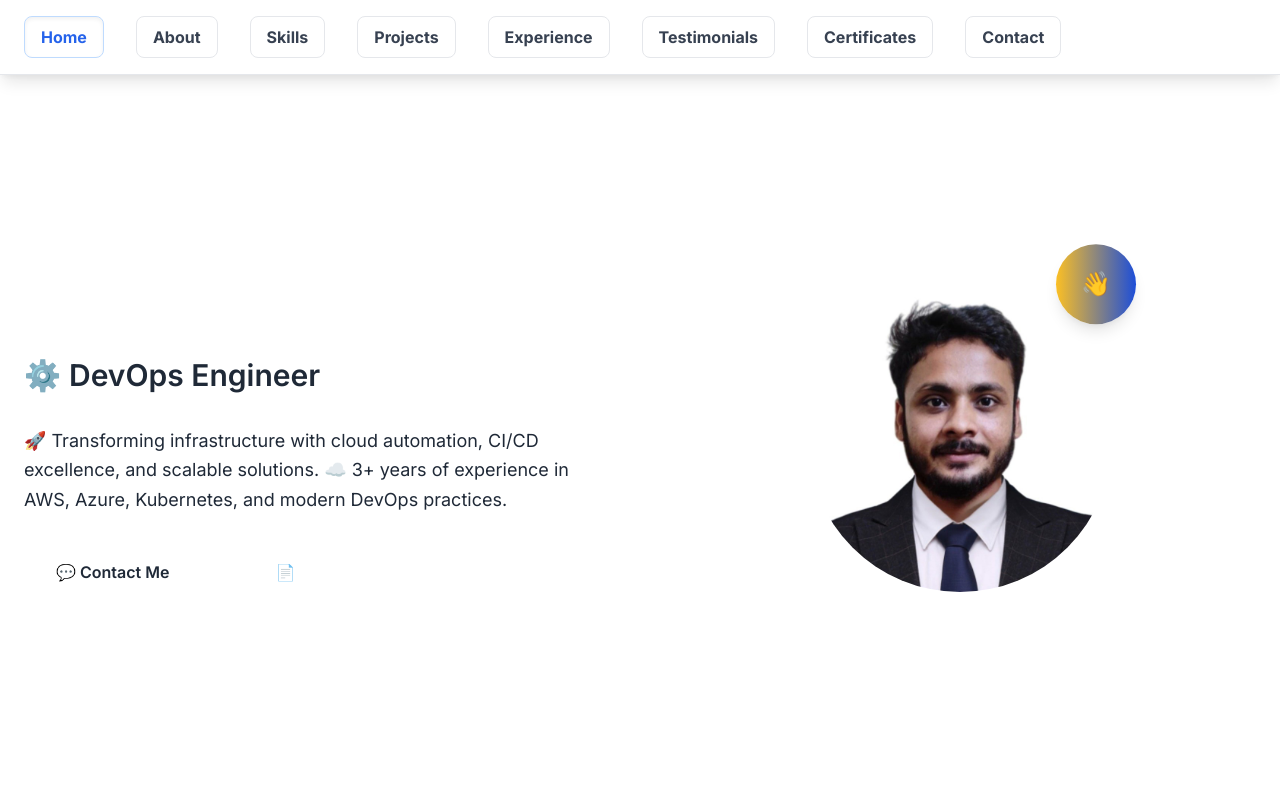
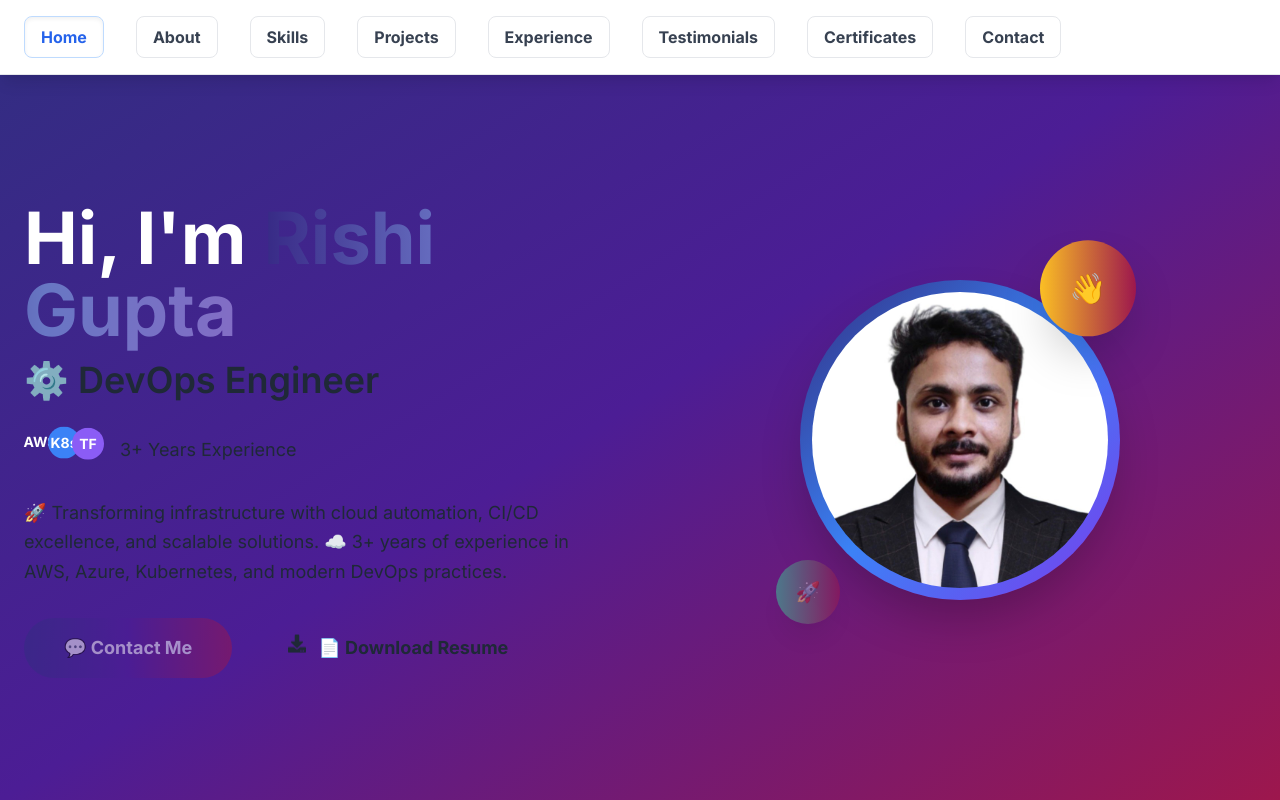
Before and after one commit to Bunnyrishi/bunnyrishi.github.io, a React (Create React App) app: page / in a window 1280 px wide. Shown: the top 800 px of the page. Built offline with nearby package versions, Linux system fonts and the light colour scheme.

Commit message:
Enhance hero section and fix section header visibility

```diff
--- a/src/App.js
+++ b/src/App.js
@@ -288,12 +288,14 @@ function Portfolio() {
       </header>
 
       {/* Hero Section */}
-      <section id="hero" className="min-h-screen flex items-center justify-center bg-gradient-to-br from-sky-400 via-sky-600 to-blue-700 pt-20 relative overflow-hidden">
+      <section id="hero" className="min-h-screen flex items-center justify-center bg-gradient-to-br from-indigo-900 via-purple-900 to-pink-800 pt-20 relative overflow-hidden">
         {/* Animated Background Elements */}
         <div className="absolute inset-0 overflow-hidden">
-          <div className="absolute -top-40 -right-40 w-80 h-80 bg-white/20 rounded-full blur-3xl animate-pulse"></div>
-          <div className="absolute -bottom-40 -left-40 w-96 h-96 bg-sky-300/30 rounded-full blur-3xl animate-bounce"></div>
-          <div className="absolute top-1/2 left-1/2 w-64 h-64 bg-white/15 rounded-full blur-2xl animate-ping"></div>
+          <div className="absolute -top-40 -right-40 w-80 h-80 bg-cyan-400/30 rounded-full blur-3xl animate-pulse"></div>
+          <div className="absolute -bottom-40 -left-40 w-96 h-96 bg-pink-400/20 rounded-full blur-3xl animate-bounce"></div>
+          <div className="absolute top-1/2 left-1/2 w-64 h-64 bg-yellow-300/20 rounded-full blur-2xl animate-ping"></div>
+          <div className="absolute top-20 right-20 w-32 h-32 bg-blue-400/25 rounded-full blur-xl animate-pulse"></div>
+          <div className="absolute bottom-32 left-32 w-48 h-48 bg-green-400/15 rounded-full blur-2xl animate-bounce"></div>
         </div>
         <div className="max-w-7xl mx-auto px-6 py-20">
           <div className="grid md:grid-cols-2 gap-12 items-center">
@@ -302,10 +304,18 @@ function Portfolio() {
               animate={{ opacity: 1, x: 0 }}
               transition={{ duration: 0.8 }}
             >
-              <h1 className="text-5xl md:text-6xl font-bold text-white mb-6 relative z-10">
-                Hi, I'm <span className="text-white animate-pulse">Rishi Gupta</span>
+              <h1 className="text-5xl md:text-7xl font-bold text-white mb-6 relative z-10">
+                Hi, I'm <span className="bg-gradient-to-r from-cyan-300 via-blue-300 to-purple-300 bg-clip-text text-transparent animate-pulse">Rishi Gupta</span>
               </h1>
-              <h2 className="text-2xl md:text-3xl text-sky-200 mb-6 font-semibold animate-bounce">⚙️ DevOps Engineer</h2>
+              <h2 className="text-3xl md:text-4xl text-cyan-200 mb-6 font-semibold animate-bounce">⚙️ DevOps Engineer</h2>
+              <div className="flex items-center gap-4 mb-8">
+                <div className="flex -space-x-2">
+                  <div className="w-8 h-8 bg-orange-500 rounded-full flex items-center justify-center text-white text-sm font-bold animate-bounce">AWS</div>
+                  <div className="w-8 h-8 bg-blue-500 rounded-full flex items-center justify-center text-white text-sm font-bold animate-bounce" style={{animationDelay: '0.1s'}}>K8s</div>
+                  <div className="w-8 h-8 bg-purple-500 rounded-full flex items-center justify-center text-white text-sm font-bold animate-bounce" style={{animationDelay: '0.2s'}}>TF</div>
+                </div>
+                <span className="text-cyan-200 text-lg">3+ Years Experience</span>
+              </div>
               <p className="text-lg text-white/90 mb-8 leading-relaxed relative z-10">
                 🚀 Transforming infrastructure with cloud automation, CI/CD excellence, and scalable solutions.
                 ☁️ 3+ years of experience in AWS, Azure, Kubernetes, and modern DevOps practices.
@@ -313,16 +323,16 @@ function Portfolio() {
               <div className="flex flex-wrap gap-4">
                 <button
                   onClick={() => scrollToSection('contact')}
-                  className="bg-white text-sky-800 px-8 py-3 rounded-lg font-semibold hover:shadow-2xl transform hover:scale-110 transition-all duration-300 hover:bg-sky-100 relative z-10"
+                  className="bg-gradient-to-r from-cyan-500 to-blue-600 text-white px-10 py-4 rounded-full font-bold text-lg hover:shadow-2xl transform hover:scale-110 transition-all duration-300 hover:from-cyan-600 hover:to-blue-700 relative z-10 animate-pulse hover:animate-none"
                 >
                   💬 Contact Me
                 </button>
                 <a
                   href="/Rishi_Gupta_Resume.pdf"
                   download="Rishi_Gupta_Resume.pdf"
-                  className="border-2 border-white text-white px-8 py-3 rounded-lg font-semibold hover:bg-white hover:text-sky-800 transition-all duration-300 flex items-center gap-2 relative z-10 hover:shadow-xl transform hover:scale-105"
+                  className="border-3 border-cyan-300 text-cyan-300 px-10 py-4 rounded-full font-bold text-lg hover:bg-cyan-300 hover:text-purple-900 transition-all duration-300 flex items-center gap-3 relative z-10 hover:shadow-xl transform hover:scale-105"
                 >
-                  <FaDownload /> 📄 Download Resume
+                  <FaDownload className="animate-bounce" /> 📄 Download Resume
                 </a>
               </div>
             </motion.div>
@@ -333,15 +343,18 @@ function Portfolio() {
               className="flex justify-center"
             >
               <div className="relative">
-                <div className="w-80 h-80 rounded-full bg-gradient-to-br from-sky-400 via-blue-500 to-indigo-600 p-2 hover:scale-105 transition-all duration-500">
+                <div className="w-80 h-80 rounded-full bg-gradient-to-br from-cyan-400 via-blue-500 to-purple-600 p-3 hover:scale-105 transition-all duration-500 shadow-2xl">
                   <img
                     src="/assets/images/rishi_image.jpg"
                     alt="Rishi Gupta"
                     className="w-full h-full object-cover rounded-full hover:scale-110 transition-transform duration-300"
                   />
                 </div>
-                <div className="absolute -top-4 -right-4 w-20 h-20 bg-gradient-to-r from-yellow-400 to-orange-400 rounded-full flex items-center justify-center animate-bounce shadow-lg">
-                  <span className="text-2xl">👋</span>
+                <div className="absolute -top-4 -right-4 w-24 h-24 bg-gradient-to-r from-yellow-400 to-orange-500 rounded-full flex items-center justify-center animate-bounce shadow-2xl">
+                  <span className="text-3xl">👋</span>
+                </div>
+                <div className="absolute -bottom-6 -left-6 w-16 h-16 bg-gradient-to-r from-green-400 to-emerald-500 rounded-full flex items-center justify-center animate-pulse shadow-xl">
+                  <span className="text-xl">🚀</span>
                 </div>
               </div>
             </motion.div>
@@ -460,7 +473,7 @@ function Portfolio() {
             viewport={{ once: true }}
             className="text-center mb-16"
           >
-            <h2 className="text-4xl font-bold bg-gradient-to-r from-slate-700 to-blue-600 bg-clip-text text-transparent mb-4">🚀 Featured Projects</h2>
+            <h2 className="text-4xl font-bold text-gray-900 mb-4">🚀 Featured Projects</h2>
             <p className="text-lg text-gray-600">Some of my recent work</p>
           </motion.div>
 
@@ -535,7 +548,7 @@ function Portfolio() {
             viewport={{ once: true }}
             className="text-center mb-16"
           >
-            <h2 className="text-4xl font-bold bg-gradient-to-r from-slate-700 to-blue-600 bg-clip-text text-transparent mb-4">💼 Work Experience</h2>
+            <h2 className="text-4xl font-bold text-gray-900 mb-4">💼 Work Experience</h2>
             <p className="text-lg text-gray-600">My professional journey</p>
           </motion.div>
 
```
Also changed, not shown: 8 other files (tests, documents, lock files or other folders).
